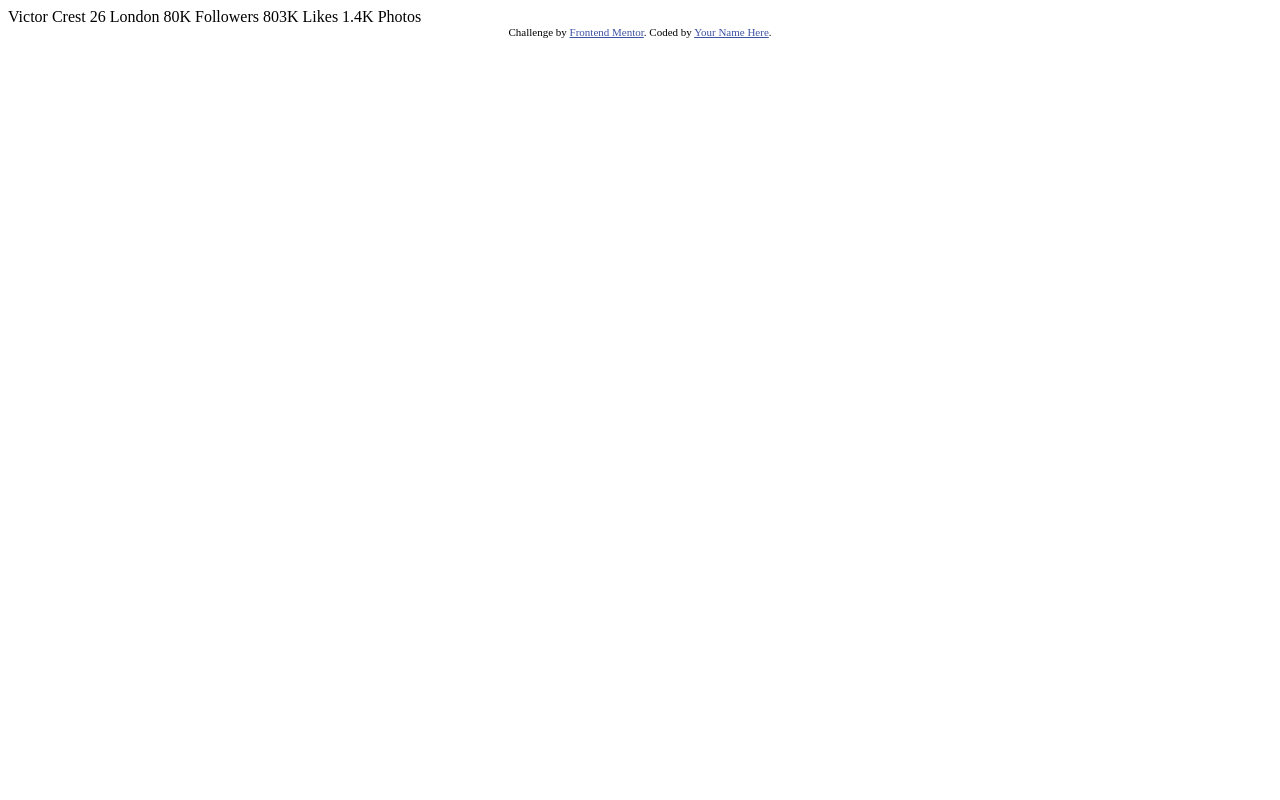
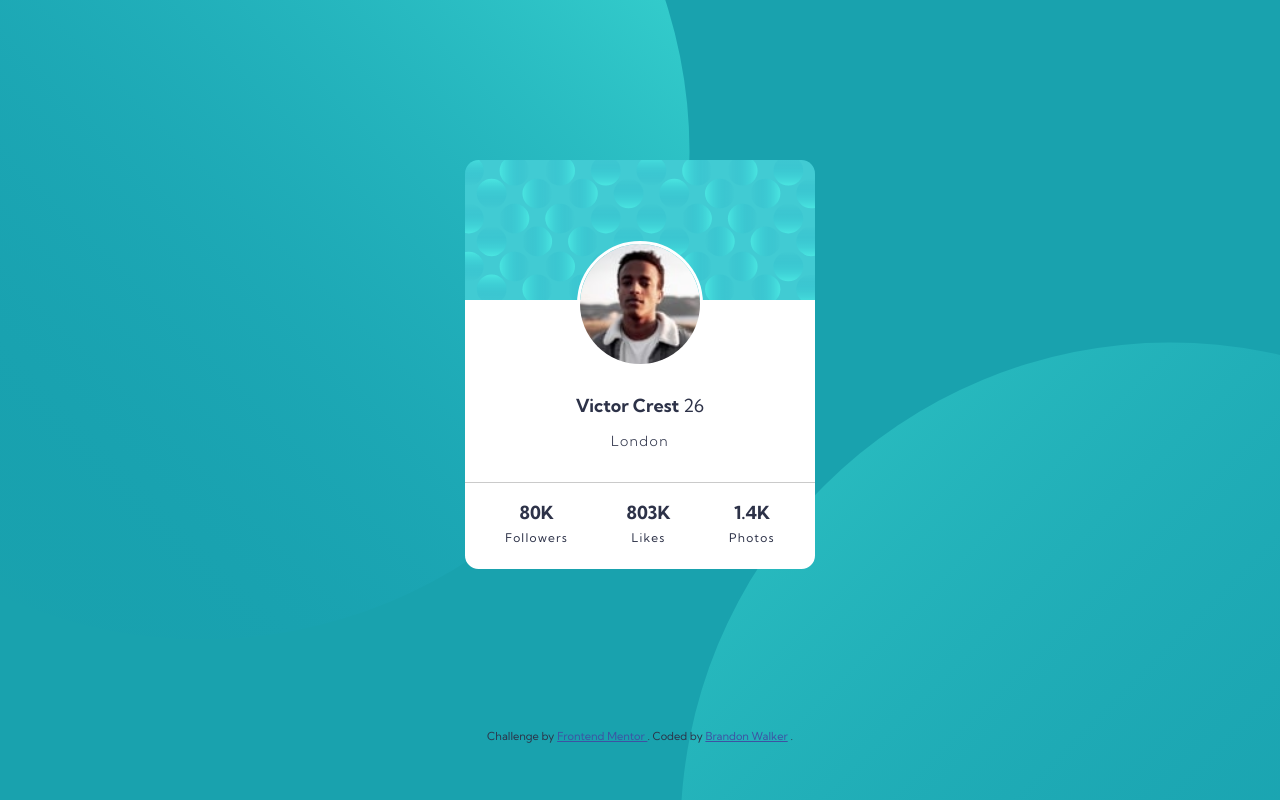
Before and after one commit to walker861/FEMProfileCardComponent, a plain HTML site: page index.html in a window 1280 px wide. Drawn offline with Linux system fonts and the light colour scheme.

Commit message:
profile card completed

```diff
--- a/index.html
+++ b/index.html
@@ -1,35 +1,52 @@
 <!DOCTYPE html>
 <html lang="en">
-<head>
-  <meta charset="UTF-8">
-  <meta name="viewport" content="width=device-width, initial-scale=1.0"> <!-- displays site properly based on user's device -->
+  <head>
+    <meta charset="UTF-8" />
+    <meta name="viewport" content="width=device-width, initial-scale=1.0" />
+    <link rel="stylesheet" href="style.css" />
+    <link
+      rel="icon"
+      type="image/png"
+      sizes="32x32"
+      href="./images/favicon-32x32.png"
+    />
+    <title>Frontend Mentor | Profile card component</title>
+  </head>
 
-  <link rel="icon" type="image/png" sizes="32x32" href="./images/favicon-32x32.png">
+  <body>
+    <main class="container">
+      <section class="top">
+        <img src="/images/image-victor.jpg" alt="profile picture" />
+        <h1>
+          Victor Crest
+          <span>26</span>
+        </h1>
+        <p>London</p>
+      </section>
+      <section class="bottom">
+        <p>
+          80K
+          <span>Followers</span>
+        </p>
+        <p>
+          803K
+          <span>Likes</span>
+        </p>
+        <p>
+          1.4K
+          <span>Photos</span>
+        </p>
+      </section>
+    </main>
 
-  <title>Frontend Mentor | Profile card component</title>
-
-  <!-- Feel free to remove these styles or customise in your own stylesheet 👍 -->
-  <style>
-    .attribution { font-size: 11px; text-align: center; }
-    .attribution a { color: hsl(228, 45%, 44%); }
-  </style>
-</head>
-<body>
-  Victor Crest
-  26
-  London
-
-  80K
-  Followers
-
-  803K
-  Likes
-
-  1.4K
-  Photos
-  <div class="attribution">
-    Challenge by <a href="https://www.frontendmentor.io?ref=challenge" target="_blank">Frontend Mentor</a>.
-    Coded by <a href="#">Your Name Here</a>.
-  </div>
-</body>
+    <footer class="attribution">
+      Challenge by
+      <a href="https://www.frontendmentor.io?ref=challenge" target="_blank">
+        Frontend Mentor
+      </a>
+      . Coded by
+      <a href="#">Brandon Walker</a>
+      .
+    </footer>
+  </body>
 </html>
--- /dev/null
+++ b/style.css
@@ -0,0 +1,108 @@
+@import url('https://fonts.googleapis.com/css2?family=Kumbh+Sans:wght@300;400;500;600;700&display=swap');
+
+* {
+  box-sizing: border-box;
+}
+
+html {
+  margin: 0;
+  padding: 0;
+}
+
+body {
+  background-color: hsl(185, 75%, 39%);
+  background-attachment: fixed;
+  background-image: url(/images/bg-pattern-top.svg),
+    url(/images/bg-pattern-bottom.svg);
+
+  background-position: bottom 10rem left -18rem, top 21.4rem left 42.5rem;
+  background-repeat: no-repeat, no-repeat;
+
+  font-size: 1.125rem;
+  font-family: 'Kumbh Sans', sans-serif;
+  color: hsl(229, 23%, 23%);
+}
+
+.container {
+  margin-inline: auto;
+  margin-block: 20vh;
+  background-color: white;
+  background-image: url(/images/bg-pattern-card.svg);
+  background-repeat: no-repeat;
+  border-radius: 0.75em;
+  max-width: 350px;
+  width: 90%;
+  overflow: hidden;
+}
+
+.top {
+  display: flex;
+  flex-direction: column;
+  justify-content: center;
+  align-items: center;
+  border-bottom: 1px solid hsla(0, 0%, 59%, 0.5);
+  text-align: center;
+  padding: 1em;
+  padding-block-start: 4.5em;
+}
+
+.top h1 {
+  margin-block-start: 1.5em;
+}
+
+.top span {
+  font-weight: 400;
+}
+
+.top p {
+  margin-block-start: 0;
+  font-size: 0.875rem;
+  font-weight: 300;
+  letter-spacing: 0.1em;
+}
+
+img {
+  border: 3px solid white;
+  border-radius: 100em;
+  width: 40%;
+}
+
+p {
+  font-weight: 400;
+  font-size: 1.125rem;
+}
+
+h1 {
+  font-size: 1.125rem;
+  font-weight: 700;
+}
+
+.bottom {
+  display: flex;
+  justify-content: center;
+  gap: 3.25em;
+  text-align: center;
+  padding-inline: 1.5rem;
+  font-weight: 700;
+}
+
+.bottom span {
+  display: block;
+  padding-block: 0.5em;
+  font-weight: 400;
+  font-size: 0.75rem;
+  letter-spacing: 0.1em;
+}
+
+.bottom p {
+  font-weight: 700;
+}
+
+.attribution {
+  font-size: 11px;
+  text-align: center;
+}
+
+.attribution a {
+  color: hsl(228, 45%, 44%);
+}
```
Also changed, not shown: design/profile-card-component-screenshot.png (added).
